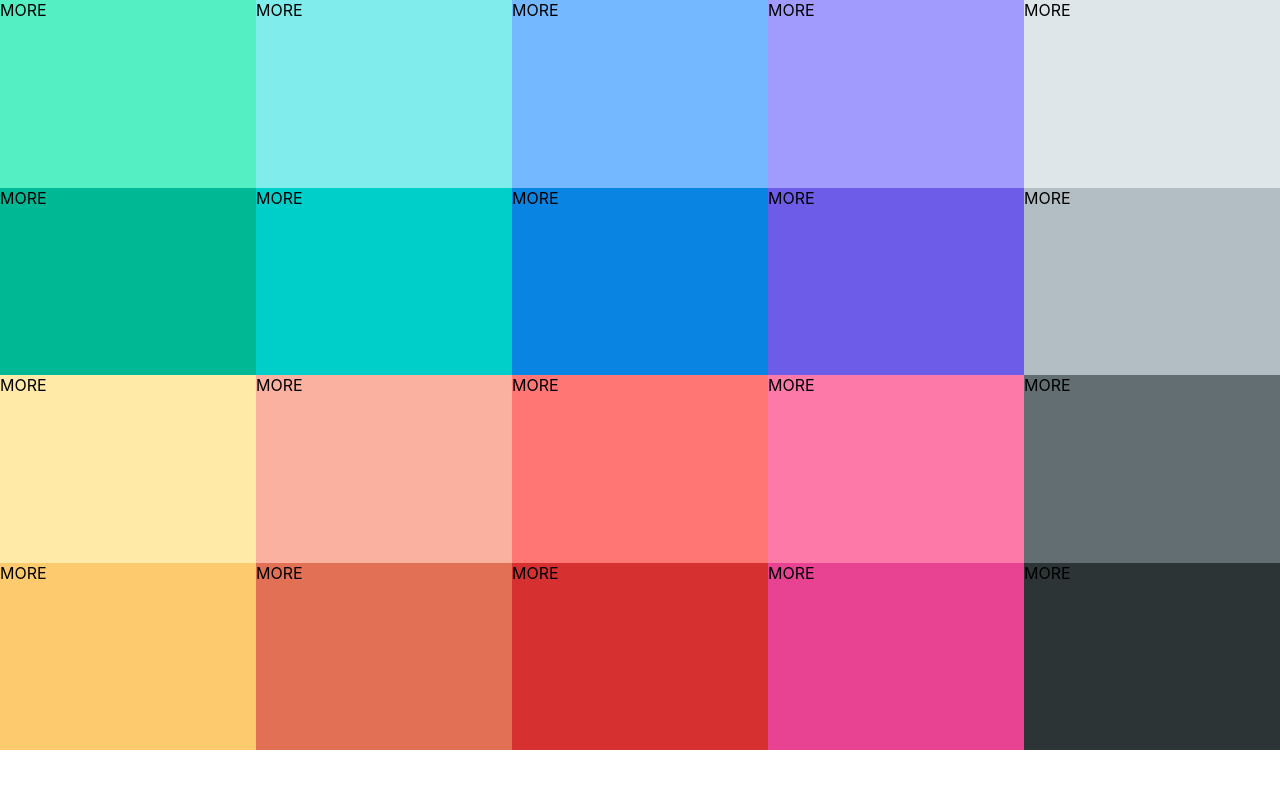
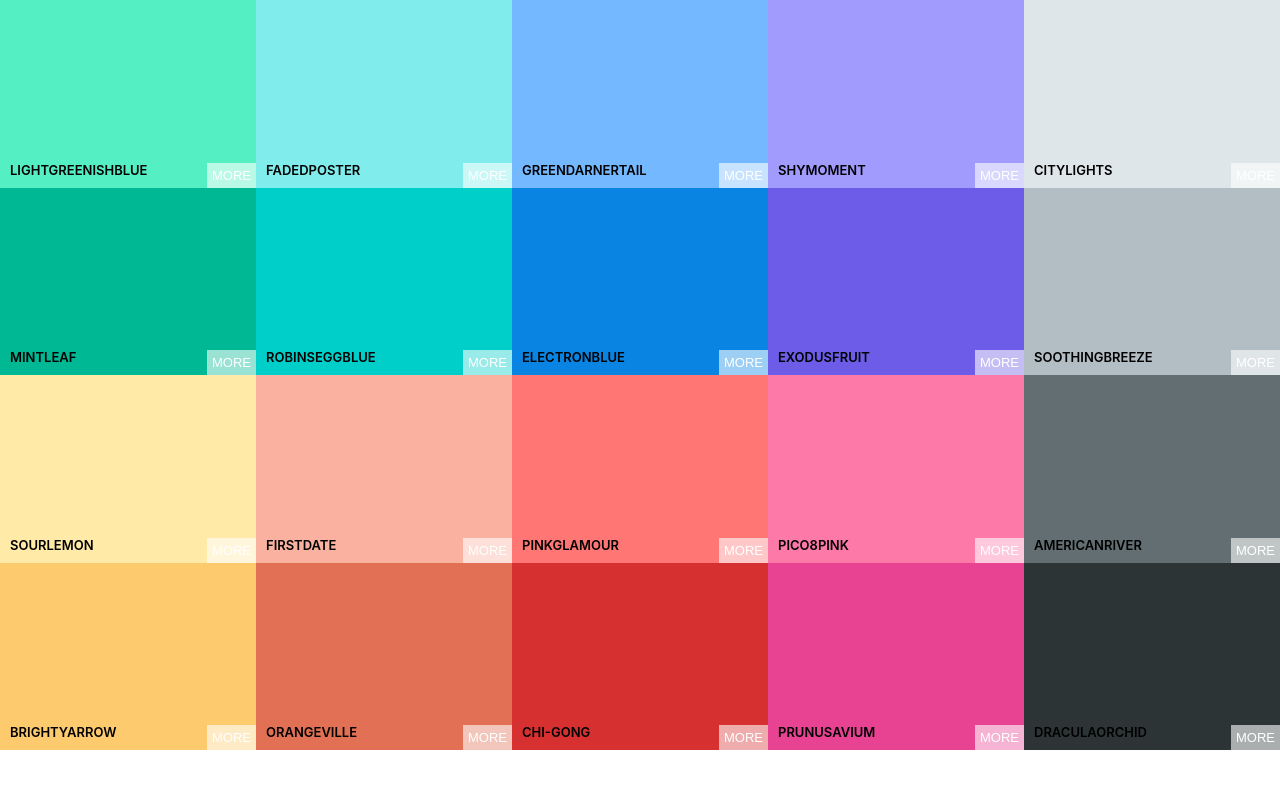
Before and after one commit to zakali22/color-picker-app, a React (Create React App) app: page /palette/flat-ui-colors-american in a window 1280 px wide. Shown: the top 788 px of the page. Built offline with nearby package versions, Linux system fonts and the light colour scheme.

Commit message:
Add styling to color box

```diff
--- a/src/components/ColorBox.js
+++ b/src/components/ColorBox.js
@@ -6,8 +6,9 @@ class ColorBox extends Component {
    render() {
       return (
          <div className="Colorbox" style={{background: this.props.color}}>
-            <span>{this.props.paletteName}</span>
-            <span>MORE</span>
+            <span className="Colorbox__name">{this.props.name}</span>
+            <button className="Colorbox__btn Colorbox__copy">Copy</button>
+            <button className="Colorbox__btn Colorbox__more">MORE</button>
          </div>
       )
    }
--- a/src/index.css
+++ b/src/index.css
@@ -1,3 +1,11 @@
+*, *::after, *::before {
+  box-sizing: border-box;
+}
+
+html {
+  font-size: 62.5%; /* 1rem = 10px */
+}
+
 body {
   margin: 0;
   font-family: -apple-system, BlinkMacSystemFont, 'Segoe UI', 'Roboto', 'Oxygen',
@@ -5,9 +13,5 @@ body {
     sans-serif;
   -webkit-font-smoothing: antialiased;
   -moz-osx-font-smoothing: grayscale;
+  font-size: 1.6rem;
 }
-
-code {
-  font-family: source-code-pro, Menlo, Monaco, Consolas, 'Courier New',
-    monospace;
-}
--- a/src/styles/ColorBox.css
+++ b/src/styles/ColorBox.css
@@ -3,8 +3,64 @@
     width: 20%;
     max-width: 20%;
     flex: 1 1 20%;
+    position: relative;
+
+    display: flex;
+    justify-content: center;
+    align-items: center;
+    cursor: pointer;
 }
 
+.Colorbox__name {
+    position: absolute;
+    left: 1rem;
+    bottom: 1rem;
+    color: black;
+    z-index: 1;
+    text-transform: uppercase;
+    font-size: 1.3rem;
+    font-weight: 600;
+}
+
+.Colorbox__btn {
+    border: none;
+    background: rgba(255,255,255, 0.6);
+    color: white;
+    padding: 0;
+    text-transform: uppercase;
+    cursor: pointer;
+}
+
+.Colorbox__copy {
+    font-size: 1.5rem;
+    padding: 5px 25px;
+    font-weight: 300;
+    opacity: 0;
+    transition: all .3s ease;
+    transform: scale(.6)
+}
+
+.Colorbox__more {
+    font-size: 1.3rem;
+    padding: 5px;
+    position: absolute;
+    right: 0;
+    bottom: 0;
+    /* transition: transform .1s ease; */
+}
+
+
+.Colorbox:hover .Colorbox__copy {
+    opacity: 1;
+    transform: scale(1)
+}
+
+.Colorbox__more:hover {
+    transform: scale(1.1)
+}
+
+
+/* Media queries */
 
 @media(max-width: 991px){
     .Colorbox {
```
Also changed, not shown: 1 other file (tests, documents, lock files or other folders).
